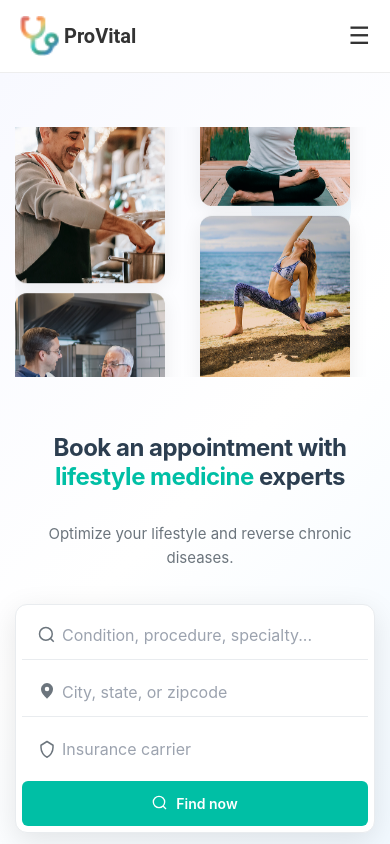
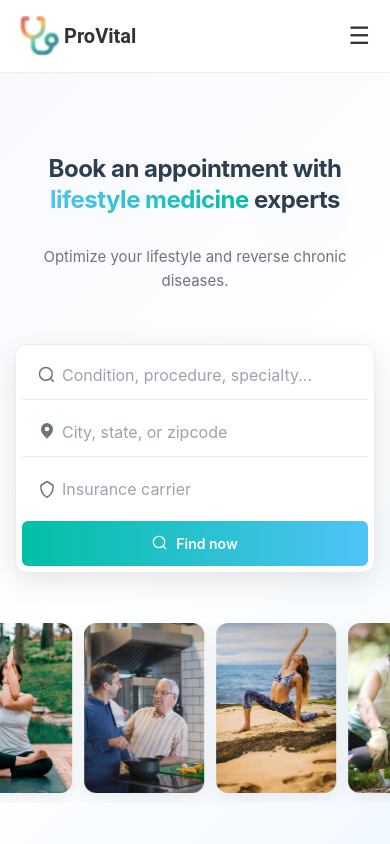
Before and after one commit to roshangomes/Provital, a React (Create React App) app in the folder provital-frontend/: page / in a window 390 px wide. Shown: the top 844 px of the page. Built offline with nearby package versions, Linux system fonts and the light colour scheme.

Commit message:
Final Update!

```diff
--- a/provital-frontend/src/components/Hero.css
+++ b/provital-frontend/src/components/Hero.css
@@ -67,6 +67,25 @@
   }
 }
 
+/* Horizontal scroll animations for mobile */
+@keyframes moveLeft {
+  0% {
+    transform: translateX(0);
+  }
+  100% {
+    transform: translateX(-50%);
+  }
+}
+
+@keyframes moveRight {
+  0% {
+    transform: translateX(-50%);
+  }
+  100% {
+    transform: translateX(0);
+  }
+}
+
 .hero__image {
   width: 247px;
   height: 354px;
@@ -118,7 +137,10 @@
 }
 
 .hero__right h1 .highlight {
-  color: #00bfa5;
+  background: linear-gradient(90deg, #4fc3f7, #00bfa5);
+  -webkit-background-clip: text;
+  -webkit-text-fill-color: transparent;
+  background-clip: text;
 }
 
 .hero__right p {
@@ -205,7 +227,7 @@
 }
 
 .search-btn {
-  background: #00bfa5;
+  background: linear-gradient(90deg, #00bfa5, #4fc3f7);
   color: white;
   border: none;
   padding: 16px 28px;
@@ -225,7 +247,7 @@
 }
 
 .search-btn:hover {
-  background: #00a693;
+  background: linear-gradient(90deg, #00a693, #42a5f5);
   transform: translateY(-1px);
   box-shadow: 0 6px 20px rgba(0, 191, 165, 0.4);
 }
@@ -233,6 +255,11 @@
 .search-btn-icon {
   width: 16px;
   height: 16px;
+}
+
+/* Hide mobile images on desktop */
+.hero__mobile-images {
+  display: none;
 }
 
 /* Background wave effect */
@@ -246,7 +273,7 @@
   background: linear-gradient(90deg, #ff9a8b, #fecfef, #fecfef, #ff9a8b);
   z-index: 2;
   clip-path: polygon(0 60%, 100% 20%, 100% 100%, 0 100%);
-  opacity: 0.8;
+  opacity: 1;
 }
 
 /* Additional decorative elements */
@@ -257,7 +284,7 @@
   right: 10%;
   width: 100px;
   height: 100px;
-  background: linear-gradient(135deg, #4a90e2, #5cb3d1);
+  background: linear-gradient(90deg, #cfe1f070, #cfe1f070, #cfe1f070);
   border-radius: 50%;
   opacity: 0.1;
   z-index: 1;
@@ -316,49 +343,83 @@
 @media (max-width: 768px) {
   .hero {
     min-height: 100vh;
+    display: flex;
+    flex-direction: column;
   }
 
   .hero .container {
     padding: 0 15px;
+    display: flex;
+    flex-direction: column;
+    height: auto;
+    grid-template-columns: none;
   }
 
+  /* Hide desktop images layout */
   .hero__left {
-    height: 250px;
-    gap: 10px;
-  }
-
-  .hero__column {
-    gap: 10px;
-  }
-
-  .hero__image {
-    width: 150px;
-    height: 180px;
-    border-radius: 12px;
+    display: none;
   }
 
   .hero__right {
-    padding: 30px 5px;
-    margin-top: -100px;
+    padding: 60px 20px 40px;
+    margin-top: 0;
     height: auto;
     text-align: center;
+    order: 1;
   }
 
   .hero__right h1 {
     text-align: center;
     font-size: 28px;
     margin-bottom: 15px;
+    line-height: 1.3;
   }
 
   .hero__right p {
     text-align: center;
     font-size: 16px;
-    margin-bottom: 10px; /* Reduced margin for mobile */
+    margin-bottom: 30px;
   }
 
   .hero__search-container {
-    margin-top: -80px; /* Move search much closer to text on mobile */
-    padding: 20px 15px 40px;
+    margin-top: -320px;
+    padding: 0 15px 40px;
+    order: 2;
+  }
+
+  /* Mobile horizontal scrolling images - single row at bottom */
+  .hero__mobile-images {
+    display: flex;
+    height: 200px;
+    width: 100%;
+    overflow: hidden;
+    position: relative;
+    order: 3;
+    margin-top: 20px;
+  }
+
+  .hero__mobile-row {
+    display: flex;
+    flex-direction: row;
+    gap: 16px;
+    width: max-content;
+    animation: moveLeft 25s linear infinite;
+  }
+
+  .hero__mobile-image {
+    width: 136px;
+    height: 194px;
+    border-radius: 12px;
+    overflow: hidden;
+    background: #f0f0f0;
+    flex-shrink: 0;
+    box-shadow: 0 4px 20px rgba(0, 0, 0, 0.08);
+  }
+
+  .hero__mobile-image img {
+    width: 100%;
+    height: 100%;
+    object-fit: cover;
   }
 
   .hero__search {
@@ -397,6 +458,19 @@
 }
 
 @media (max-width: 480px) {
+  .hero__mobile-images {
+    height: 180px;
+  }
+
+  .hero__mobile-row {
+    gap: 12px;
+  }
+
+  .hero__mobile-image {
+    width: 120px;
+    height: 170px;
+  }
+
   .hero__right h1 {
     font-size: 24px;
   }
@@ -410,6 +484,6 @@
   }
 
   .hero__search-container {
-    padding: 20px 15px 30px;
+    padding: 0 15px 30px;
   }
 }
--- a/provital-frontend/src/components/Hero.jsx
+++ b/provital-frontend/src/components/Hero.jsx
@@ -28,7 +28,19 @@ const Hero = () => {
             <div className="hero__image">
               <img src={Rectangle7} alt="Wellness" />
             </div>
-            {/* Duplicates for looping */}
+            <div className="hero__image">
+              <img src={Rectangle2} alt="Health lifestyle" />
+            </div>
+            <div className="hero__image">
+              <img src={Rectangle4} alt="Nutrition" />
+            </div>
+            <div className="hero__image">
+              <img src={Rectangle6} alt="Medical care" />
+            </div>
+            <div className="hero__image">
+              <img src={Rectangle8} alt="Wellness" />
+            </div>
+            {/* Additional duplicates for seamless looping */}
             <div className="hero__image">
               <img src={Rectangle1} alt="Health lifestyle" />
             </div>
@@ -56,7 +68,19 @@ const Hero = () => {
             <div className="hero__image">
               <img src={Rectangle8} alt="Medical care" />
             </div>
-            {/* Duplicates for looping */}
+            <div className="hero__image">
+              <img src={Rectangle1} alt="Wellness" />
+            </div>
+            <div className="hero__image">
+              <img src={Rectangle3} alt="Medical care" />
+            </div>
+            <div className="hero__image">
+              <img src={Rectangle5} alt="Health lifestyle" />
+            </div>
+            <div className="hero__image">
+              <img src={Rectangle7} alt="Medical care" />
+            </div>
+            {/* Additional duplicates for seamless looping */}
             <div className="hero__image">
               <img src={Rectangle2} alt="Wellness" />
             </div>
@@ -81,7 +105,7 @@ const Hero = () => {
         </div>
       </div>
 
-      {/* Search bar moved outside the grid container */}
+      {/* Search bar */}
       <div className="hero__search-container">
         <div className="hero__search">
           <div className="search-field">
@@ -169,6 +193,49 @@ const Hero = () => {
           </button>
         </div>
       </div>
+
+      {/* Mobile single row of horizontal scrolling images */}
+      <div className="hero__mobile-images">
+        <div className="hero__mobile-row">
+          <div className="hero__mobile-image">
+            <img src={Rectangle1} alt="Health lifestyle" />
+          </div>
+          <div className="hero__mobile-image">
+            <img src={Rectangle2} alt="Wellness" />
+          </div>
+          <div className="hero__mobile-image">
+            <img src={Rectangle3} alt="Nutrition" />
+          </div>
+          <div className="hero__mobile-image">
+            <img src={Rectangle4} alt="Medical care" />
+          </div>
+          <div className="hero__mobile-image">
+            <img src={Rectangle5} alt="Medical care" />
+          </div>
+          <div className="hero__mobile-image">
+            <img src={Rectangle6} alt="Health lifestyle" />
+          </div>
+          <div className="hero__mobile-image">
+            <img src={Rectangle7} alt="Wellness" />
+          </div>
+          <div className="hero__mobile-image">
+            <img src={Rectangle8} alt="Medical care" />
+          </div>
+          {/* Duplicates for seamless infinite scroll */}
+          <div className="hero__mobile-image">
+            <img src={Rectangle1} alt="Health lifestyle" />
+          </div>
+          <div className="hero__mobile-image">
+            <img src={Rectangle2} alt="Wellness" />
+          </div>
+          <div className="hero__mobile-image">
+            <img src={Rectangle3} alt="Nutrition" />
+          </div>
+          <div className="hero__mobile-image">
+            <img src={Rectangle4} alt="Medical care" />
+          </div>
+        </div>
+      </div>
     </section>
   );
 };
--- a/provital-frontend/src/components/HowItWorks.css
+++ b/provital-frontend/src/components/HowItWorks.css
@@ -194,6 +194,22 @@
   background-color: #1abc9c;
 }
 
+/* Tablet styles */
+@media (max-width: 1024px) {
+  .title-with-arrows {
+    justify-content: center;
+  }
+
+  .carousel-arrows {
+    display: none;
+  }
+
+  .pillars-nav {
+    display: none;
+  }
+}
+
+/* Mobile styles */
 @media (max-width: 768px) {
   .how-it-works {
     padding: 60px 0;
@@ -201,6 +217,10 @@
 
   .how-it-works .container {
     padding: 0 20px;
+  }
+
+  .title-with-arrows {
+    justify-content: center;
   }
 
   .section-title {
@@ -212,7 +232,7 @@
   }
 
   .pillars-nav {
-    gap: 15px;
+    display: none;
   }
 
   .pillar-btn {
--- a/provital-frontend/src/components/HowItWorks.jsx
+++ b/provital-frontend/src/components/HowItWorks.jsx
@@ -24,42 +24,36 @@ const HowItWorks = () => {
   const cardData = [
     {
       icon: NutritionIcon,
-      emoji: "🥗",
       title: "Nutrition",
       desc: "Evidence supports the use of a whole food, plant-predominant diet to prevent, treat and reverse chronic illness.",
       metric: "124/80 mmHg",
     },
     {
       icon: Physicalactivity,
-      emoji: "🏃",
       title: "Physical activity",
       desc: "Regular physical activity is key to managing weight, improving mental health, and reducing risk of chronic disease.",
       metric: "32 minutes",
     },
     {
       icon: Restorativesleep,
-      emoji: "😴",
       title: "Restorative sleep",
       desc: "Consistent, quality sleep is essential for cognitive function, emotional regulation, and physical recovery.",
       metric: "8 hours",
     },
     {
       icon: Stressmanagement,
-      emoji: "🧘",
       title: "Stress management",
       desc: "Effective stress management techniques are crucial for mental well-being and overall health.",
       metric: "90/100",
     },
     {
       icon: Socialconnection,
-      emoji: "👥",
       title: "Social connection",
       desc: "Strong social connections are associated with a lower risk of many chronic diseases and enhanced mental health.",
       metric: "78/100",
     },
     {
       icon: Substanceabuse,
-      emoji: "🚭",
       title: "Substance abuse",
       desc: "Avoiding tobacco, limiting alcohol use, and abstaining from harmful substances are vital for long-term health.",
       metric: "47/100",
```
